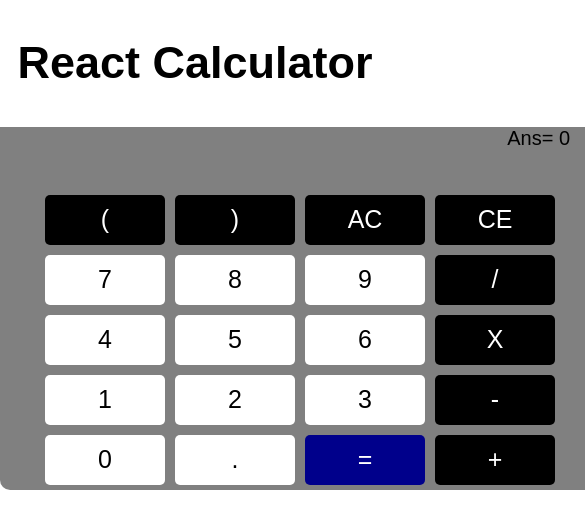
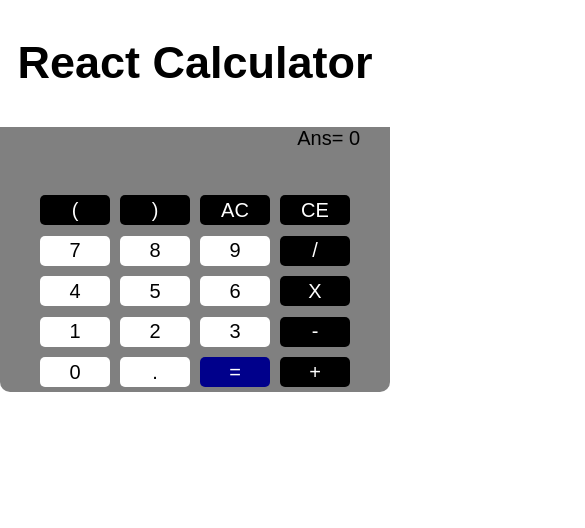
Before and after one commit to ParsaHonarmand/React-Calculator, a React (Create React App) app: page / in a window 390 px wide. Shown: the top 528 px of the page, 585 px wide, since content can reach past the window. Built offline with nearby package versions, Linux system fonts and the light colour scheme; a web font is replaced by a local one.

Commit message:
another deploy for mobile testing

```diff
--- a/src/App.css
+++ b/src/App.css
@@ -10,6 +10,21 @@
     text-align: center;
     font-size: 30px;
     margin: 0 auto;
+  }
+  .pad {
+    max-width: 100%;
+    margin: 10px auto;
+    background-color: grey;
+    border-radius: 10px;
+  }
+  button {
+    background-color: white;
+    height: 30px;
+    width: 70px;
+    margin: 5px 5px;
+    border-radius: 5px;
+    border-color: transparent;
+    font-size: 20px;
   }
 }
 
@@ -24,17 +39,12 @@
     width: 600px;
     margin: 0 auto;
   }
-}
-
-
-
   .pad {
     width: 600px;
     margin: 10px auto;
     background-color: grey;
     border-radius: 10px;
   }
-
   button {
     background-color: white;
     height: 50px;
@@ -44,6 +54,8 @@ button {
     border-color: transparent;
     font-size: 25px;
   }
+}
+
 
 #result {
   /* max-width: 600px;
```
Lines whose indentation alone changed are shown as unchanged.
